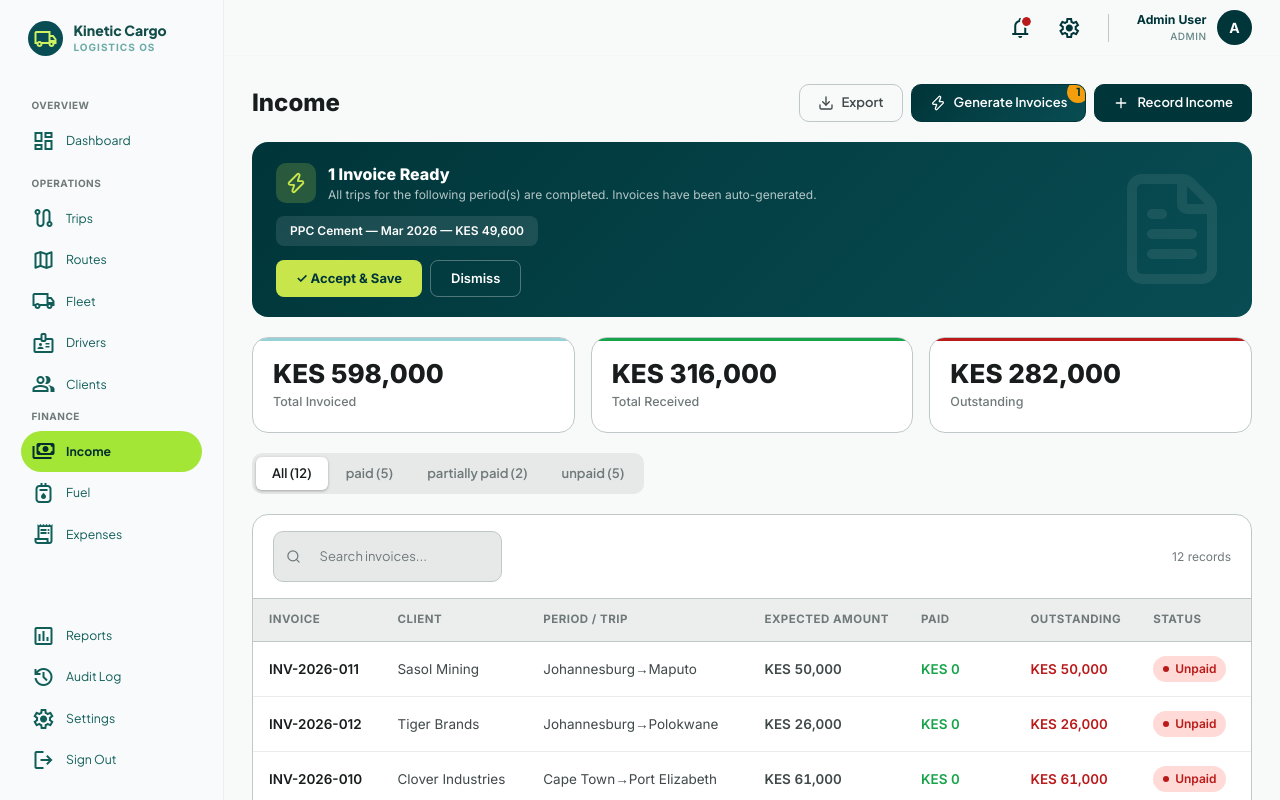
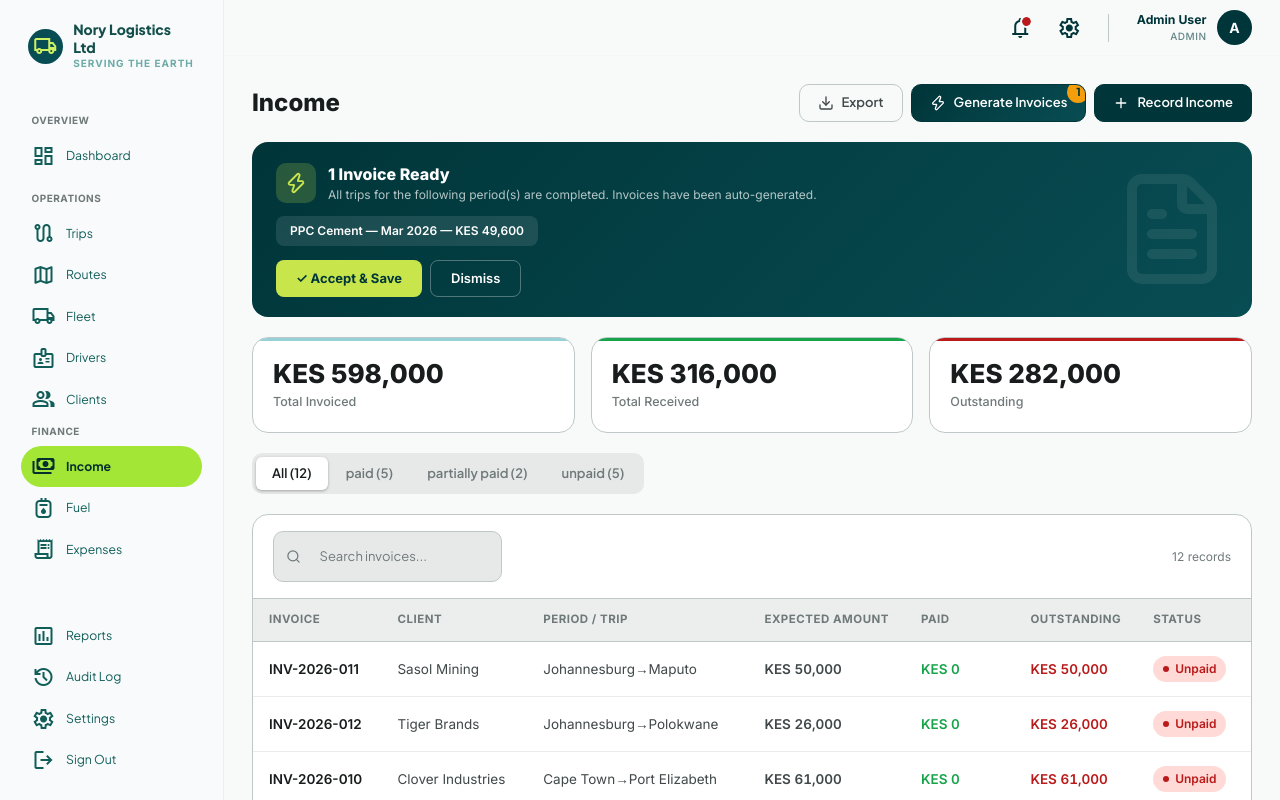
Before and after one commit to SirIan71/Logi, a React (Vite) app: page /income in a window 1280 px wide. Both pictures are taken after a click on the button "Admin". Shown: the top 800 px of the page. Built offline with nearby package versions, Linux system fonts and the light colour scheme.

Commit message:
chore: update company branding and contact information details across sidebar and invoice template

```diff
--- a/src/components/common/InvoiceTemplate.jsx
+++ b/src/components/common/InvoiceTemplate.jsx
@@ -14,11 +14,11 @@ import { formatCurrency, formatDate, formatNumber } from '../../utils/helpers';
  */
 export function printInvoice(invoice, client, tripDetails, options = {}) {
   const {
-    companyName = 'Kinetic Cargo',
-    companyTagline = 'LOGISTICS OS',
-    companyAddress = 'P.O Box 12345-00100, Nairobi, Kenya',
-    companyPhone = '+254 700 000 000',
-    companyEmail = 'accounts@kineticcargo.co.ke',
+    companyName = 'Nory',
+    companyTagline = 'LOGISTICS LTD',
+    companyAddress = 'P.O Box 166-20406, Sotik, Kenya',
+    companyPhone = '+254 717357535',
+    companyEmail = 'accounts@norylogistics.co.ke',
     companyPin = 'P051234567A',
   } = options;
 
--- a/src/components/layout/Sidebar.jsx
+++ b/src/components/layout/Sidebar.jsx
@@ -24,8 +24,8 @@ export default function Sidebar() {
           <span className="material-symbols-outlined text-secondary-fixed">local_shipping</span>
         </div>
         <div>
-          <h2 className="font-headline font-extrabold text-teal-900 dark:text-teal-50 leading-tight">Kinetic Cargo</h2>
-          <p className="text-[10px] uppercase tracking-widest text-teal-700/60 font-bold">Logistics OS</p>
+          <h2 className="font-headline font-extrabold text-teal-900 dark:text-teal-50 leading-tight">Nory Logistics Ltd</h2>
+          <p className="text-[10px] uppercase tracking-widest text-teal-700/60 font-bold">Serving The Earth</p>
         </div>
       </div>
 
```
